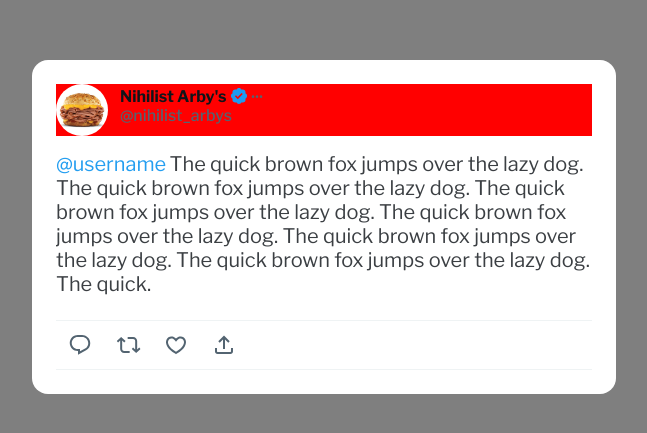
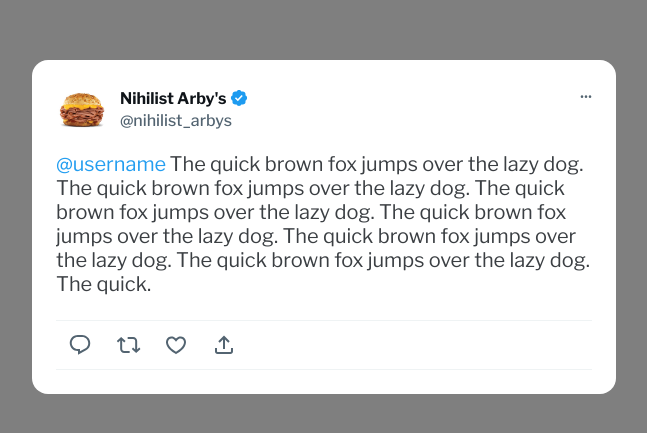
Before and after one commit to iamzamn/nihilistarbys, a plain HTML site: page index.html in a window 1280 px wide. Shown: the part 173-606 px from the top of the page, without its empty margins (316-963 px from the left). Drawn offline with nearby package versions, Linux system fonts and the light colour scheme.

Commit message:
Convert header to DIVs and align

```diff
--- a/index.html
+++ b/index.html
@@ -9,12 +9,11 @@
     <div class="input-box">
       <div class="tweet-header">
         <img src="user_avatar.png" class="avatar">
-        <span class="tweet-name">Nihilist Arby's
-        <img src="twitter_verification.svg" class="verification">
-        </span>
-        <span class="tweet-menu">...</span>
-        <br>
-        <span class="tweet-handle">@nihilist_arbys</span>
+        <div class="tweet-menu">...</div>
+        <div class="tweet-name">Nihilist Arby's
+          <img src="twitter_verification.svg" class="verification">
+        </div>
+        <div class="tweet-handle">@nihilist_arbys</div>
       </div>
       <div class="tweet-area">
         <span class="twitter-handle">@username</span>
--- a/style.css
+++ b/style.css
@@ -33,10 +33,12 @@ body{
   font-weight:700;
   font-size: 16px;
   color: #0F1419;
+  padding-top: 5px;
 }
 .tweet-handle{
   font-weight:500;
   font-size: 16px;
+  padding-top: 3px;
   color: #536471;
 }
 .tweet-menu{
@@ -45,6 +47,7 @@ body{
   font-weight:700;
   font-size: 16px;
   color: #536471;
+  float: right;
 }
 .input-box{
   padding-top: 0px;
@@ -52,7 +55,6 @@ body{
   border-bottom: 1.5px solid #EFF3F4;
 }
 .input-box .tweet-header{
-  background-color: red;
   position: relative;
   height: 52px;
   margin-bottom: 16px;
```
